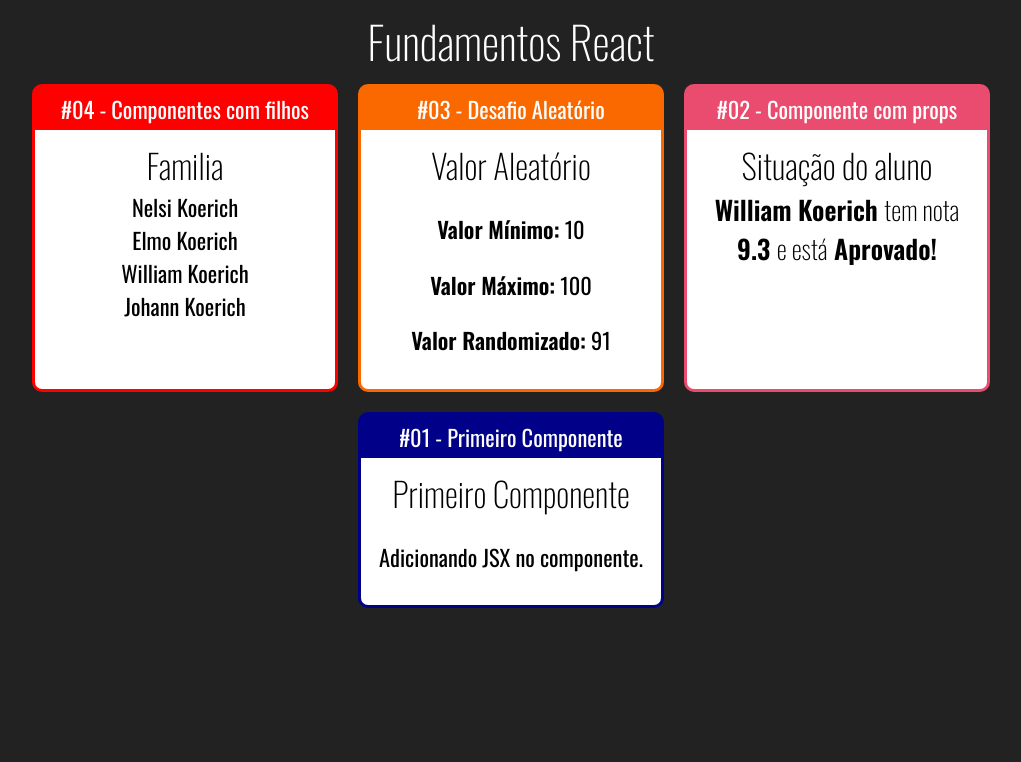
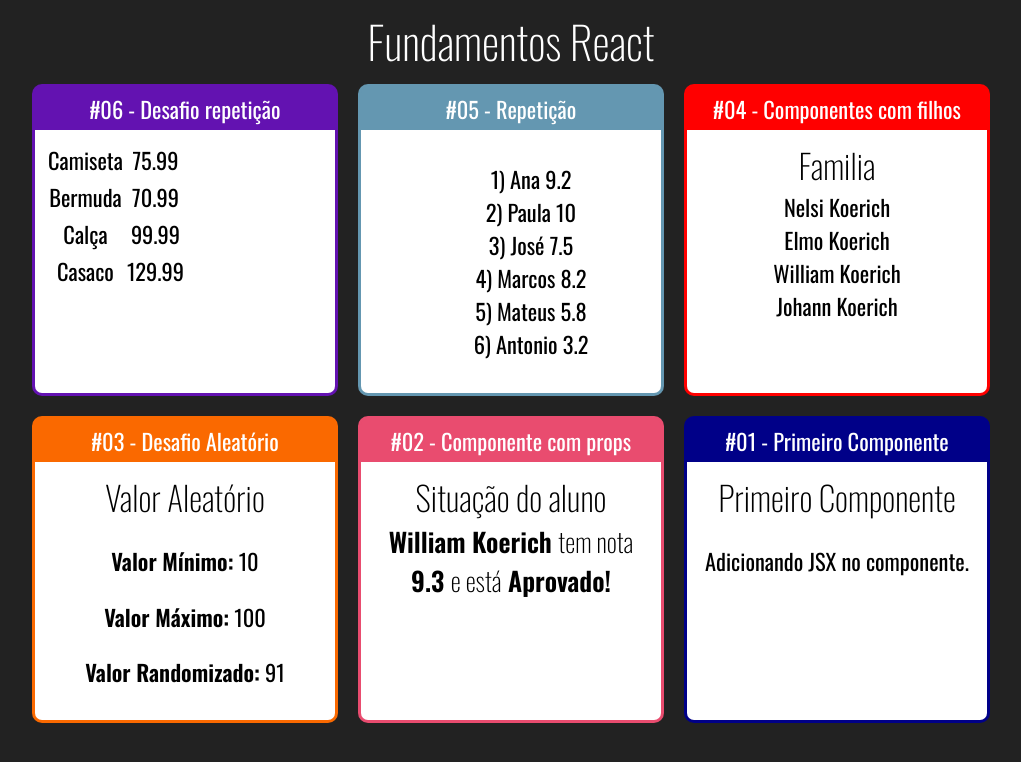
Before and after one commit to William-Koerich/react-redux, a React (Create React App) app in the folder fundamentos-react/: page / in a window 1280 px wide. Shown: the top 762 px of the page, without its empty margins (129-1150 px from the left). Built offline with nearby package versions, Linux system fonts and the light colour scheme.

Commit message:
repeat loop challenge

```diff
--- a/fundamentos-react/src/App.jsx
+++ b/fundamentos-react/src/App.jsx
@@ -9,6 +9,8 @@ import './App.css'
  * Components.
  */
 import Primeiro from './components/basicos/Primeiro'
+import ListaProdutos from './components/repeticao/ListaProdutos'
+import ListaAlunos from './components/repeticao/ListaAlunos'
 import ComParrametro from './components/basicos/ComParametro'
 import Aleatorio from './components/basicos/Aleatorio'
 import Card from './components/layout/Card'
@@ -20,6 +22,14 @@ const App = props => (
     <h1>Fundamentos React</h1>
 
     <div className="Cards">
+      <Card title="#06 - Desafio repetição" color="#6312B1">
+        <ListaProdutos />
+      </Card>
+
+      <Card title="#05 - Repetição" color="#6497b1 ">
+        <ListaAlunos />
+      </Card>
+
       <Card title="#04 - Componentes com filhos" color="#F00">
         <Familia lastName="Koerich">
           <FamiliaMembro name="Nelsi" lastName="da Silva" />
--- a/fundamentos-react/src/components/repeticao/ListaAlunos.jsx
+++ b/fundamentos-react/src/components/repeticao/ListaAlunos.jsx
@@ -1,14 +1,18 @@
 import React from 'react'
+import alunos from '../../data/alunos'
 
 const studentList = props => {
+  const list = alunos.map(aluno => {
+    return (
+      <li key={aluno.id}>
+        {aluno.id}) {aluno.name} {aluno.note}
+      </li>
+    )
+  })
+
   return (
     <div>
-      <ul>
-        <li>Ana - 9,7</li>
-        <li>João - 9,0</li>
-        <li>Mateus - 8,5</li>
-        <li>Felipe - 8,0</li>
-      </ul>
+      <ul style={{ listStyle: 'none' }}>{list}</ul>
     </div>
   )
 }
--- /dev/null
+++ b/fundamentos-react/src/components/repeticao/ListaProdutos.jsx
@@ -0,0 +1,21 @@
+import React from 'react'
+import produtos from '../../data/produtos'
+
+const productList = props => {
+  const content = produtos.map(produto => {
+    return (
+      <tr key={produto.id}>
+        <td>{produto.nome}</td>
+        <td>{produto.preco}</td>
+      </tr>
+    )
+  })
+
+  return (
+    <table>
+      <tbody>{content}</tbody>
+    </table>
+  )
+}
+
+export default productList
--- /dev/null
+++ b/fundamentos-react/src/data/alunos.js
@@ -0,0 +1,9 @@
+/* eslint-disable import/no-anonymous-default-export */
+export default [
+  { id: 1, name: "Ana", note: 9.2 },
+  { id: 2, name: "Paula", note: 10.0 },
+  { id: 3, name: "José", note: 7.5 },
+  { id: 4, name: "Marcos", note: 8.2 },
+  { id: 5, name: "Mateus", note: 5.8 },
+  { id: 6, name: "Antonio", note: 3.2 }
+]
--- /dev/null
+++ b/fundamentos-react/src/data/produtos.js
@@ -0,0 +1,7 @@
+// eslint-disable-next-line import/no-anonymous-default-export
+export default [
+  { id: 1, nome: 'Camiseta', preco: 75.99 },
+  { id: 2, nome: 'Bermuda', preco: 70.99 },
+  { id: 3, nome: 'Calça', preco: 99.99 },
+  { id: 4, nome: 'Casaco', preco: 129.99 }
+]
```
